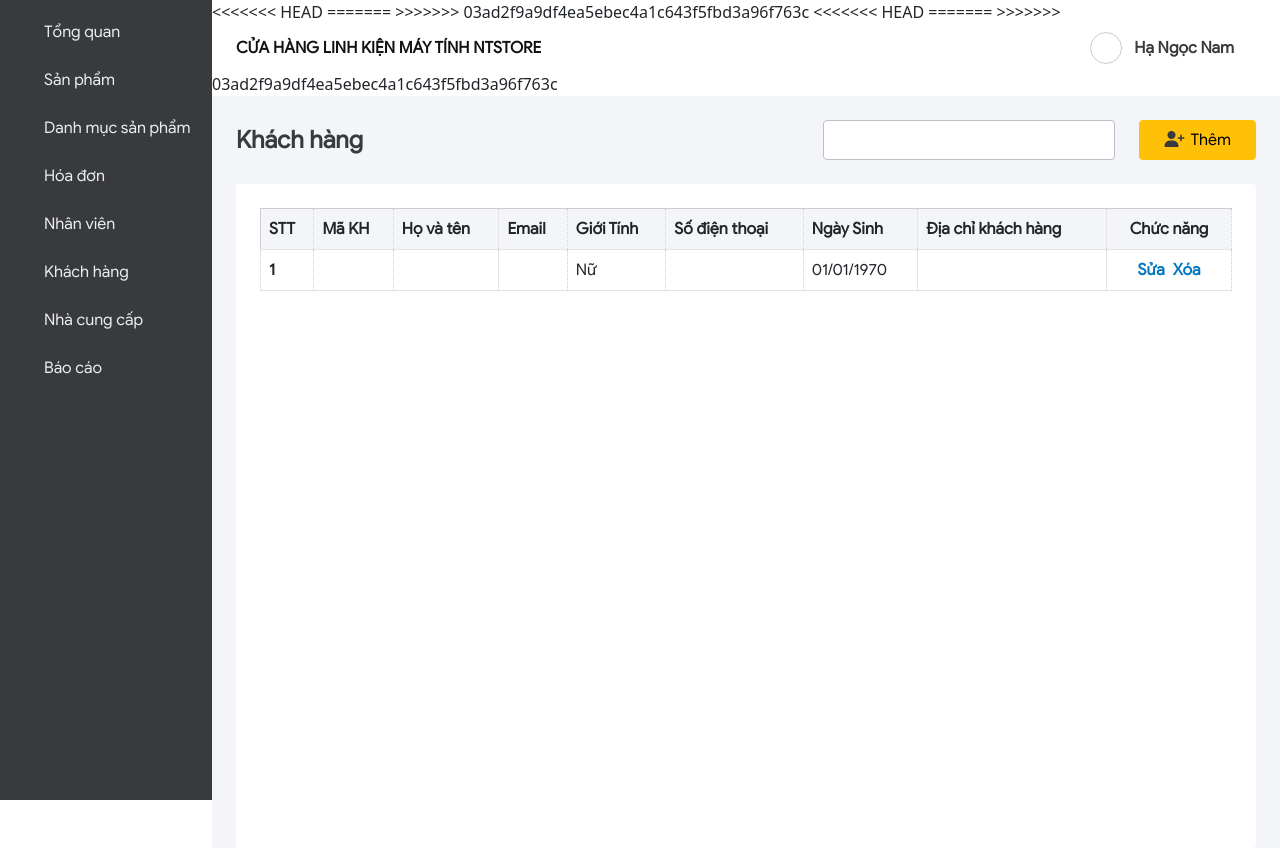
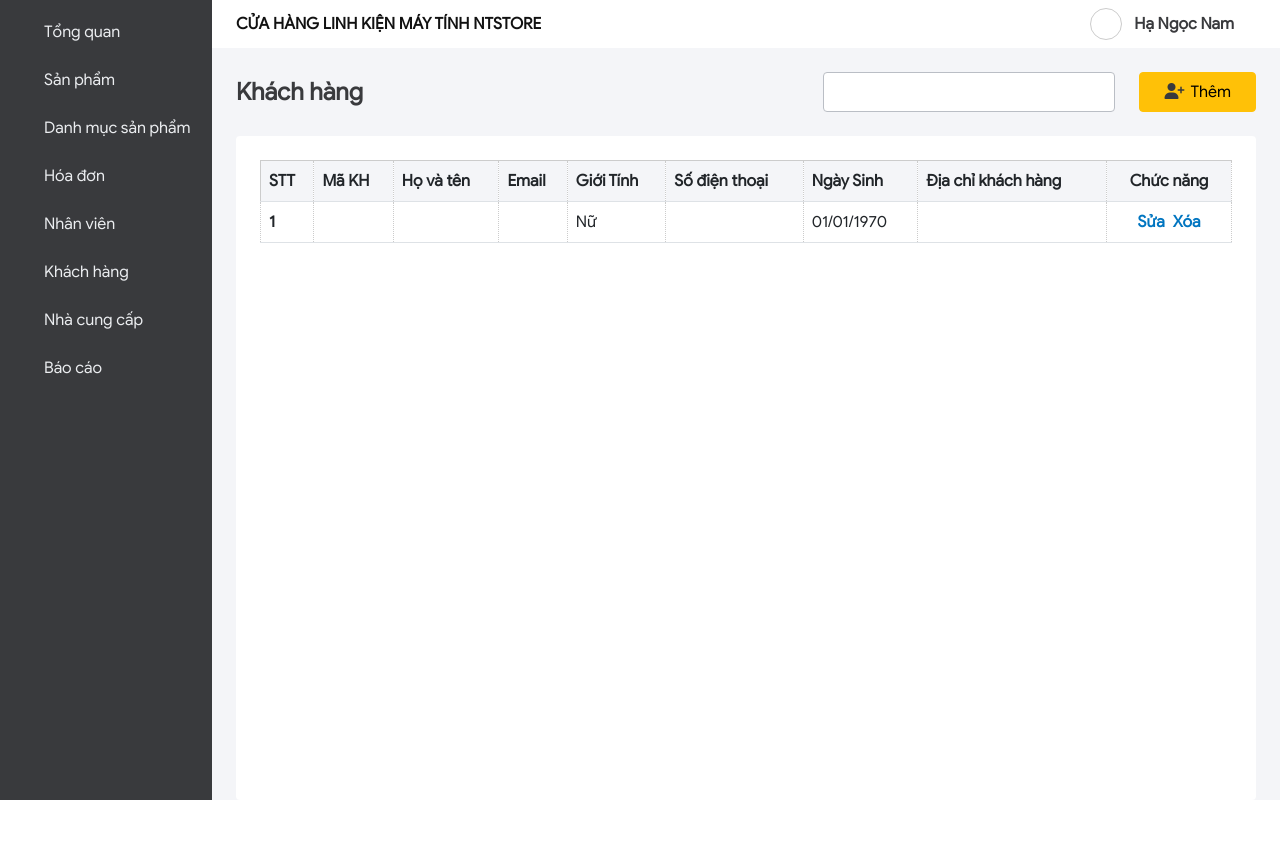
Before and after one commit to nguyentam2001/PHP, a PHP site: page /customer.php in a window 1280 px wide. After the commit the page ends 800 px from the top, so only its background shows below. Run offline with PHP 8.4, Linux system fonts and the light colour scheme; tables that the repository leaves empty or names only in its code hold one stand-in row (values such as "Sample post"); data that the repository does not hold is empty; some libraries are stand-ins or nearby versions; grey boxes are pictures that could not be loaded.

Commit message:
Tam fix header error

```diff
--- a/page/layout/header.php
+++ b/page/layout/header.php
@@ -1,14 +1,3 @@
-<!DOCTYPE html>
-<html lang="en">
-
-<head>
-    <meta charset="UTF-8">
-    <meta http-equiv="X-UA-Compatible" content="IE=edge">
-    <meta name="viewport" content="width=device-width, initial-scale=1.0">
-    <title>Document</title>
-</head>
-
-<body>
     <div class="header justify-between">
         <div class="header-left">
             <div class="title">CỬA hàng linh kiện máy tính NTStore</div>
@@ -22,9 +11,3 @@
             </div>
         </div>
     </div>
-</body>
-<<<<<<< HEAD
-
-=======
->>>>>>> 03ad2f9a9df4ea5ebec4a1c643f5fbd3a96f763c
-</html>
--- a/page/layout/navbar.php
+++ b/page/layout/navbar.php
@@ -1,14 +1,3 @@
-<!DOCTYPE html>
-<html lang="en">
-
-<head>
-    <meta charset="UTF-8">
-    <meta http-equiv="X-UA-Compatible" content="IE=edge">
-    <meta name="viewport" content="width=device-width, initial-scale=1.0">
-    <title>Document</title>
-</head>
-
-<body>
     <div class="navbar">
         <div class="navbar-icon">
         </div>
@@ -61,9 +50,3 @@
             </div>
         </div>
     </div>
-</body>
-<<<<<<< HEAD
-
-=======
->>>>>>> 03ad2f9a9df4ea5ebec4a1c643f5fbd3a96f763c
-</html>
```
